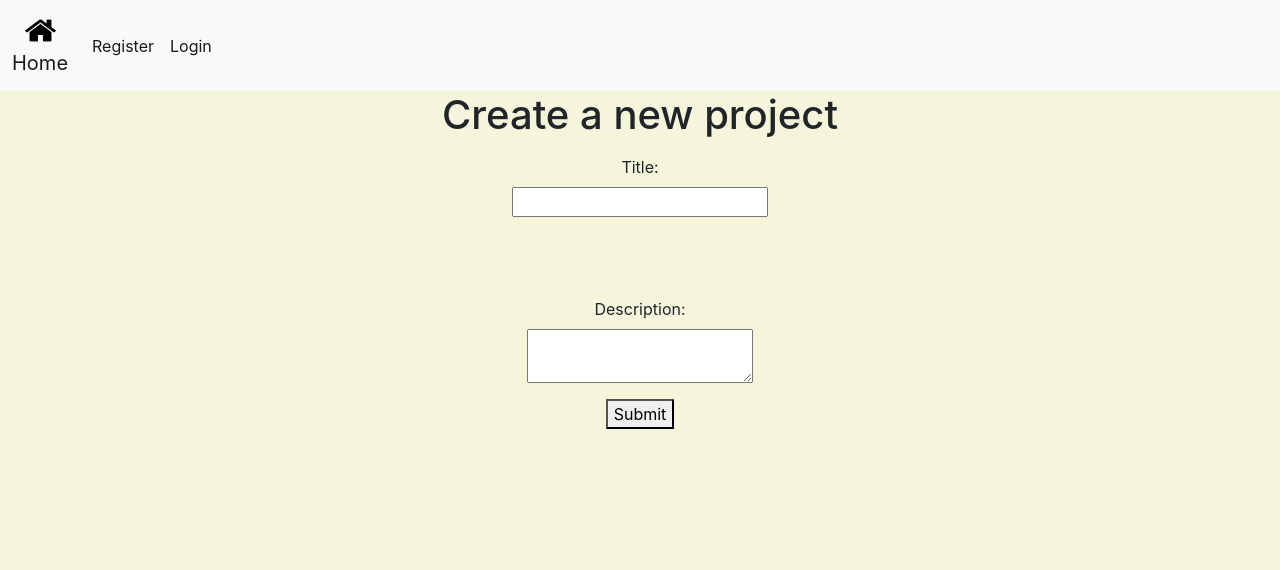
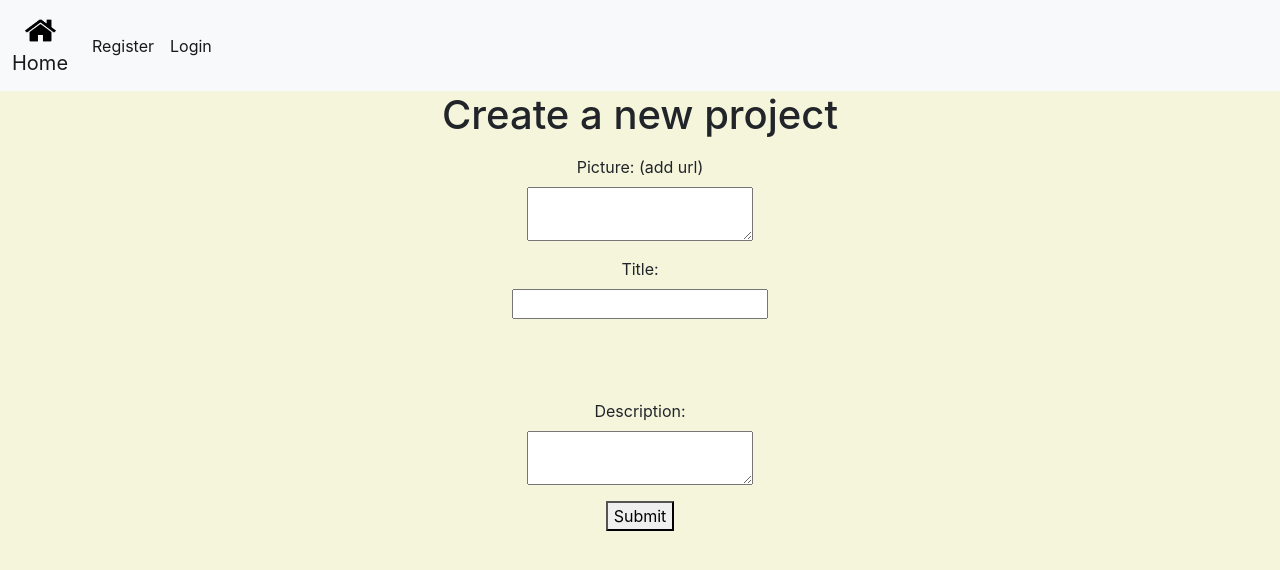
Before and after one commit to procrastonator/objectivision, a React (Create React App) app: page /projects/create in a window 1280 px wide. Shown: the top 570 px of the page. Built offline with nearby package versions, Linux system fonts and the light colour scheme; no server answers.

Commit message:
adding links

```diff
--- a/src/components/CreateProject.js
+++ b/src/components/CreateProject.js
@@ -10,6 +10,7 @@ export default function CreateProject(props) {
 
   const [title, setTitle] = useState("");
   const [description, setDescription] = useState("");
+  const [image, setImage] = useState("");
 
   const { getToken } = useContext(AuthContext)
 
@@ -42,6 +43,16 @@ export default function CreateProject(props) {
 
       <form onSubmit={handleSubmit}>
 
+      <label>
+          Picture: (add url)
+          <textarea
+            type="text"
+            name="image"
+            value={image}
+            onChange={(e) => setImage(e.target.value)}
+          />
+        </label>
+
         <label>
           Title:
           <input
--- a/src/components/ProjectDetails.js
+++ b/src/components/ProjectDetails.js
@@ -3,6 +3,7 @@ import React, { useContext, useEffect, useState } from 'react'
 import { Link, useParams } from 'react-router-dom';
 import { AuthContext } from '../context/auth.context';
 import "./ProjectDetails.css"
+import noImage from "./assets/no-image.png"
 
 
 export default function ProjectDetails(props) {
@@ -25,6 +26,8 @@ export default function ProjectDetails(props) {
         { headers: { Authorization: `Bearer ${storedToken}` } }
       )
       .then((result) => {
+
+        console.log(result.data)
 
         setProjectDetails(result.data)
 
@@ -50,7 +53,7 @@ export default function ProjectDetails(props) {
       `${process.env.REACT_APP_API_URL}/goals/${id}/update`, {isDone:true})
       .then((response) => {
 
-        console.log(response.data.isDone);
+        // console.log(response.data.isDone);
         props.updateProjects();
 
     }).catch((error) => {
@@ -66,7 +69,7 @@ export default function ProjectDetails(props) {
       axios.put(
         `${process.env.REACT_APP_API_URL}/goals/${id}/update`, {isDone:false}) // <- {} is your body!
         .then((response) => {
-          console.log(response.data.isDone)
+          // console.log(response.data.isDone)
           props.updateProjects();
 
       })};
@@ -79,6 +82,7 @@ export default function ProjectDetails(props) {
 
 
       <h2>{projectDetails.title}</h2>
+      <img src={noImage} alt="noImage" width="100" height="100"></img>
       <h4>description</h4>
       <p>{projectDetails.description}</p>
 
@@ -101,6 +105,7 @@ export default function ProjectDetails(props) {
             <div >
               <p> {element.title}</p>
               <p> {element.description}</p>
+
             </div>
             <button id= {element._id} onClick={handleSubmitNotDONE}>
               I think I am not done
@@ -120,6 +125,7 @@ export default function ProjectDetails(props) {
             <div >
               <p> {element.title}</p>
               <p> {element.description}</p>
+              <a href={element.link} target="{_blank}"> Link yet to be named</a>
             </div>
 
             <Link to={`/projects/${element._id}/update`}>
```
Also changed, not shown: src/components/assets/no-image.png (added).
